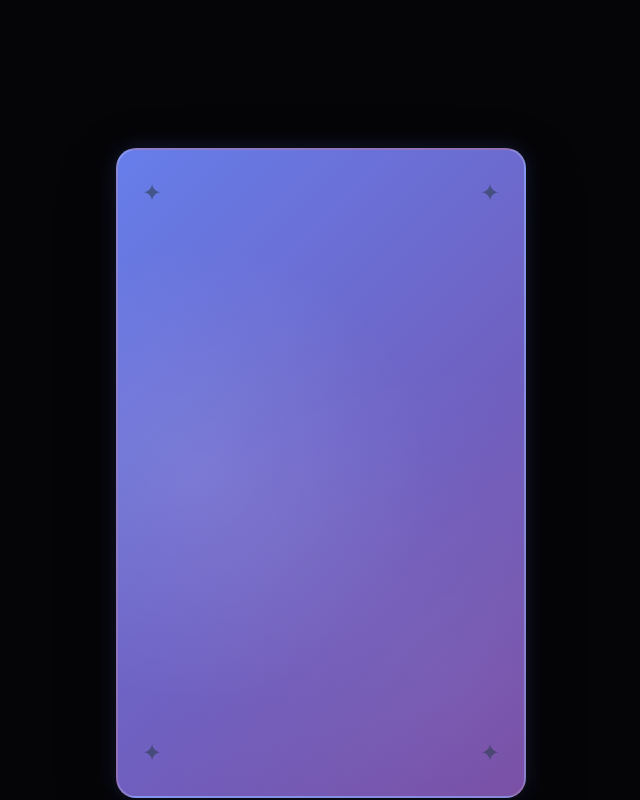
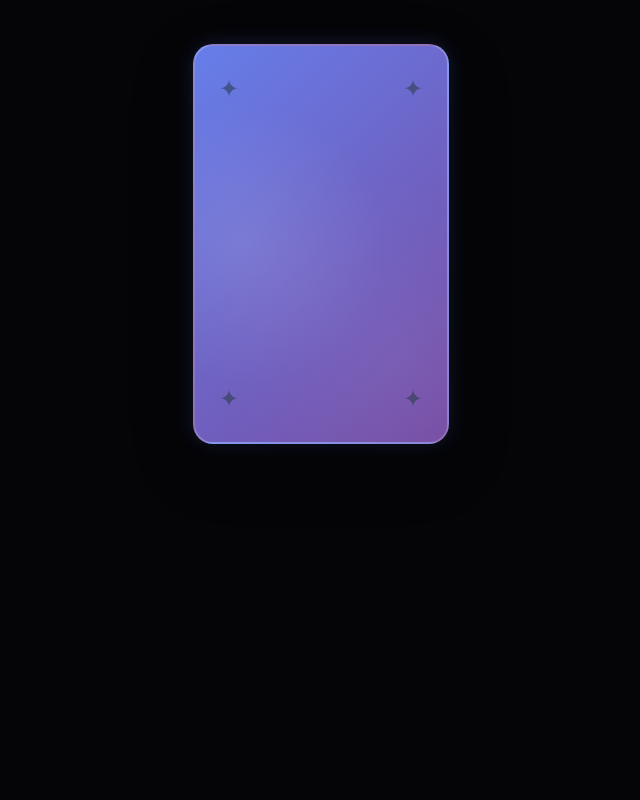
Before and after one commit to pbear11/tarot, a Vue app: page /deck/simple in a window 1280 px wide. Shown: the whole page, without its empty margins (319-959 px from the left). Built offline with nearby package versions, Linux system fonts and the light colour scheme; the HTML template or start-up script is replaced by a standard one.

Commit message:
finaly design fix on one deck

```diff
--- a/src/assets/main.scss
+++ b/src/assets/main.scss
@@ -8,6 +8,8 @@
   justify-content: center;
   align-items: center;
   display: flex;
+  overflow: scroll;
+  background-color: #121217;
 }
 
 a,
--- a/src/views/DeckSimpleView.vue
+++ b/src/views/DeckSimpleView.vue
@@ -124,42 +124,13 @@ export default defineComponent({
   justify-content: space-between;
 }
 .simple-wrapper {
-  width: 250px;
-  height: 350px;
-  margin-top: 20vw;
+  width: 37vh;
+  height: 50vh;
+  margin-top: 3vh;
 }
-/* Phone styles */
-@media (max-width: 400px) {
-  .simple-wrapper {
-    width: 220px;
-    height: 300px;
-
-    margin-top: 10vw;
-  }
-}
-@media (min-width: 400px) and (max-width: 768px) {
-  .simple-wrapper {
-    height: 400px;
-    width: 268px;
-  }
-}
-@media (min-width: 769px) and (max-width: 1024px) {
-  .simple-wrapper {
-    height: 450px;
-    width: 325px;
-  }
-}
-
-@media (min-width: 1025px) {
-  .simple-wrapper {
-    width: 450px;
-    height: 650px;
-    margin-top: 10vw;
-  }
-}
-
 .reading {
   width: 100vw;
+  height: 36vh;
   background: $light-black;
   color: $gray-light;
   padding: 24px;
@@ -256,9 +227,6 @@ export default defineComponent({
   }
 }
 @media (min-width: 769px) {
-  .reading {
-    height: 270px;
-  }
   .reading-explanation {
     width: 500px;
   }
```
